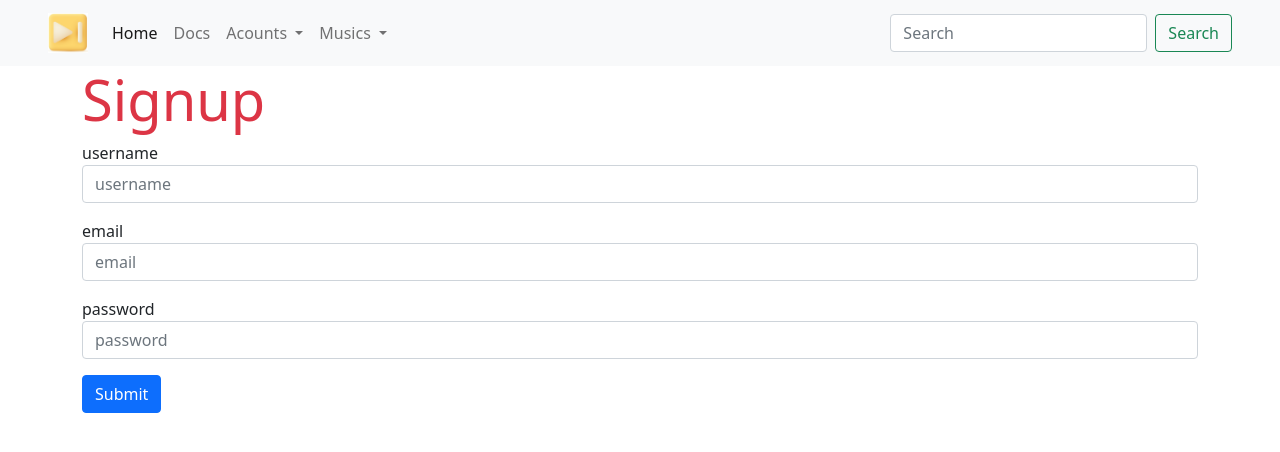
After one commit to aureliasegarra/musicBoard, a FastAPI app: page /register/ in a window 1280 px wide. The commit adds this page. Shown: the top 452 px of the page. Run offline with FastAPI, Linux system fonts and the light colour scheme.

Commit message:
Registration OK

```diff
--- /dev/null
+++ b/templates/components/alerts.html
@@ -0,0 +1,5 @@
+{% if msg %}
+<div class="alert alert-warning" role="alert">
+    {{msg}}
+  </div>
+{% endif %}
--- a/templates/components/navbar.html
+++ b/templates/components/navbar.html
@@ -22,7 +22,6 @@
               <li><a class="dropdown-item" href="/register/">Register</a></li>
               <li><a class="dropdown-item" href="/login/">Login</a></li>
               <li><hr class="dropdown-divider"></li>
-              <li><a class="dropdown-item" href="#">Something else here</a></li>
             </ul>
           </li>
           <li class="nav-item dropdown">
--- a/templates/shared/base.html
+++ b/templates/shared/base.html
@@ -13,6 +13,11 @@
 
 <body>
     {% include 'components/navbar.html' %}
+
+    {% with msg=msg %}
+      {% include "components/alerts.html" %}
+    {% endwith %}
+
     {% block content %}
     {% endblock %}
 
--- /dev/null
+++ b/templates/users/register.html
@@ -0,0 +1,35 @@
+  {% extends "shared/base.html" %}
+
+{% block title %}
+  <title>Signup to Music Board</title>
+{% endblock %}
+
+{% block content %}
+<div class="container">
+      <h1 class="display-4 text-danger">Signup</h1>
+
+      <div class="text-danger font-weight-bold">
+        {% for error in errors %}
+          <li>{{error}}</li>
+        {% endfor %}
+      </div>
+
+      <form method="POST">
+          <div class="mb-3">
+              <label>username</label>
+              <input type="text" required class="form-control" name="username" value="{{username}}" placeholder="username">
+          </div>
+          <div class="mb-3">
+            <label>email</label>
+            <input type="email" required class="form-control" name="email" value="{{email}}" placeholder="email">
+        </div>
+        <div class="mb-3">
+            <label>password</label>
+            <input type="password" required class="form-control" name="password" value="{{password}}" placeholder="password">
+        </div>
+        <button type="submit" class="btn btn-primary">Submit</button>
+      </form>
+
+</div>
+
+{% endblock %}
--- a/webapps/base.py
+++ b/webapps/base.py
@@ -1,7 +1,8 @@
 from fastapi import APIRouter
-
 from webapps.musics import route_musics
+from webapps.users import route_users
 
 api_router = APIRouter()
 
 api_router.include_router(route_musics.router, prefix="", tags=["homepage"])
+api_router.include_router(route_users.router, prefix="", tags=["users"])
```
Also changed, not shown: webapps/users/forms.py (added, +28 -0 lines), webapps/users/route_users.py (added, +34 -0 lines).
